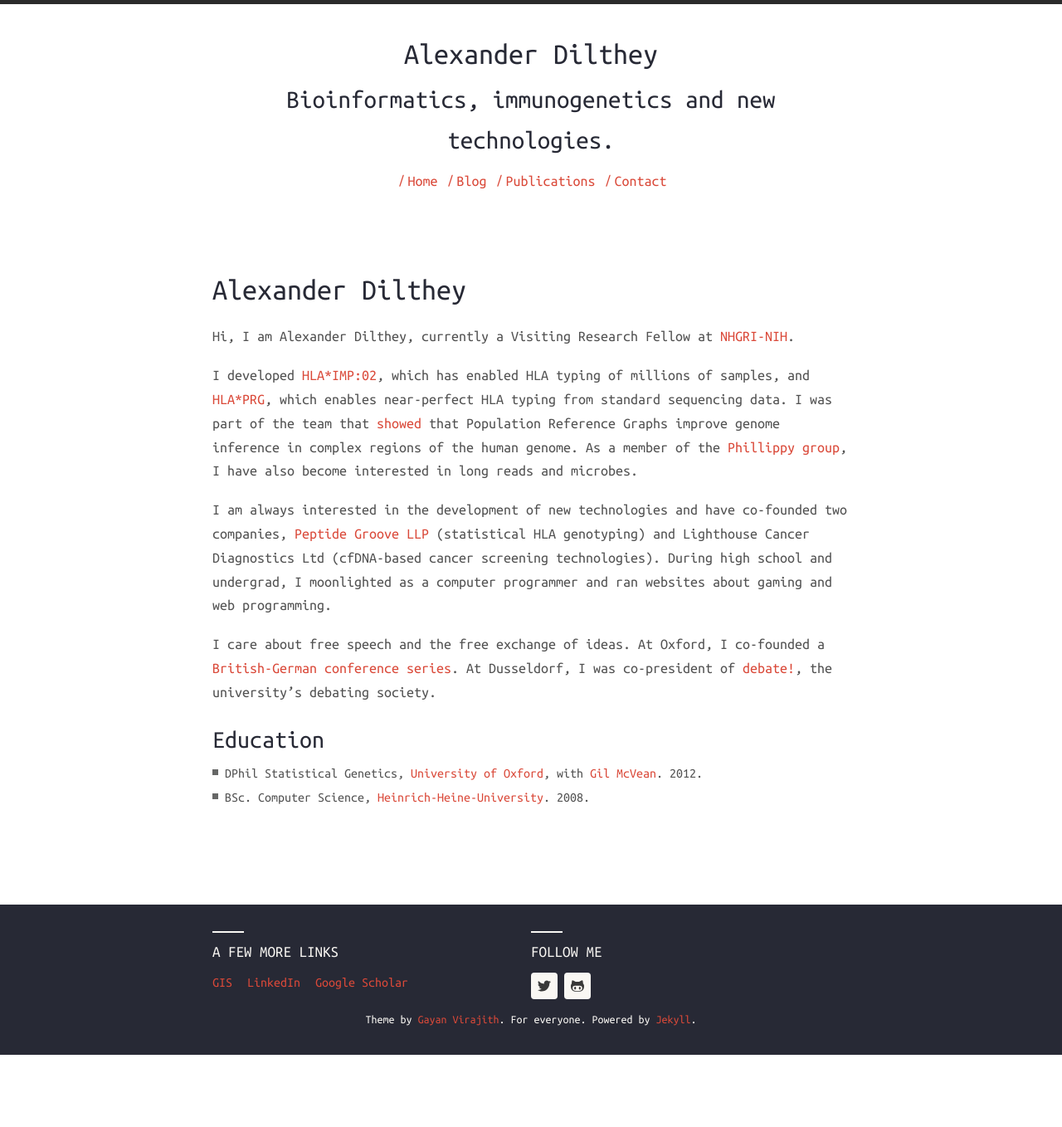
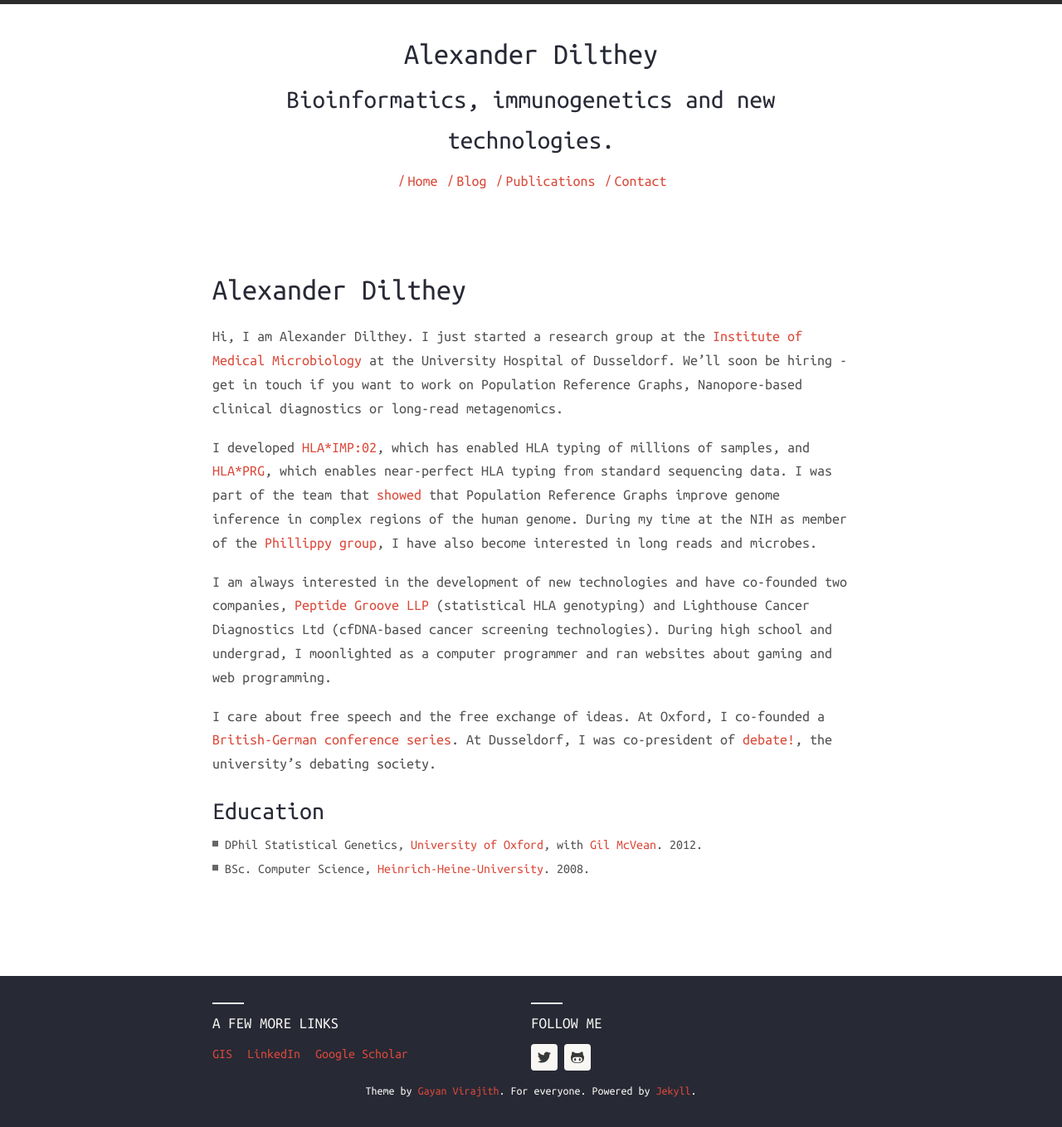
Before and after one commit to AlexanderDilthey/AlexanderDilthey.github.io, a Jekyll site: the page built from index.md, in a window 1280 px wide. Shown: the whole page at 83% size. Built offline with Jekyll 4.4.1, drawn with Linux system fonts in a browser that asks for light colours; nearby versions of some CDN libraries; before the commit the page ends 1271 px from its top, so only the background shows below that.

Commit message:
Update index.md

```diff
--- a/index.md
+++ b/index.md
@@ -4,9 +4,9 @@ title: Alexander Dilthey
 permalink: /
 ---
 
-Hi, I am Alexander Dilthey, currently a Visiting Research Fellow at [NHGRI-NIH](http://genome.gov).
+Hi, I am Alexander Dilthey. I just started a research group at the [Institute of Medical Microbiology](http://www.uniklinik-duesseldorf.de/en/unternehmen/institute/institute-of-medical-microbiology/) at the University Hospital of Dusseldorf. We'll soon be hiring - get in touch if you want to work on Population Reference Graphs, Nanopore-based clinical diagnostics or long-read metagenomics.
 
-I developed [HLA\*IMP:02](http://journals.plos.org/ploscompbiol/article?id=10.1371/journal.pcbi.1002877), which has enabled HLA typing of millions of samples, and [HLA\*PRG](http://journals.plos.org/ploscompbiol/article?id=10.1371/journal.pcbi.1005151), which enables near-perfect HLA typing from standard sequencing data. I was part of the team that [showed](http://www.nature.com/ng/journal/v47/n6/full/ng.3257.html) that Population Reference Graphs improve genome inference in complex regions of the human genome. As a member of the [Phillippy group](https://genomeinformatics.github.io), I have also become interested in long reads and microbes.
+I developed [HLA\*IMP:02](http://journals.plos.org/ploscompbiol/article?id=10.1371/journal.pcbi.1002877), which has enabled HLA typing of millions of samples, and [HLA\*PRG](http://journals.plos.org/ploscompbiol/article?id=10.1371/journal.pcbi.1005151), which enables near-perfect HLA typing from standard sequencing data. I was part of the team that [showed](http://www.nature.com/ng/journal/v47/n6/full/ng.3257.html) that Population Reference Graphs improve genome inference in complex regions of the human genome. During my time at the NIH as member of the [Phillippy group](https://genomeinformatics.github.io), I have also become interested in long reads and microbes.
 
 I am always interested in the development of new technologies and have co-founded two companies, [Peptide Groove LLP](http://www.peptidegroove.com/) (statistical HLA genotyping) and Lighthouse Cancer Diagnostics Ltd (cfDNA-based cancer screening technologies). During high school and undergrad, I moonlighted as a computer programmer and ran websites about gaming and web programming.
 
```
